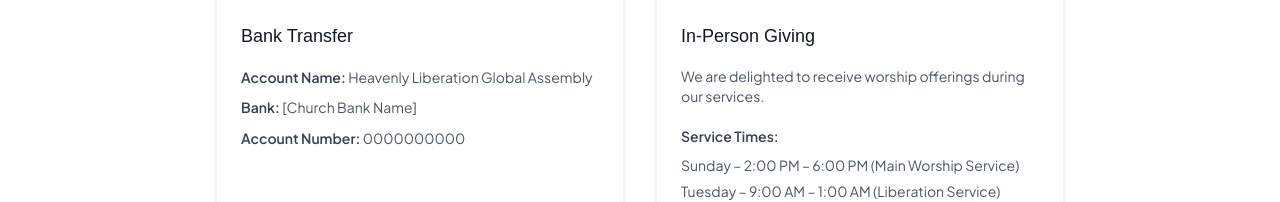
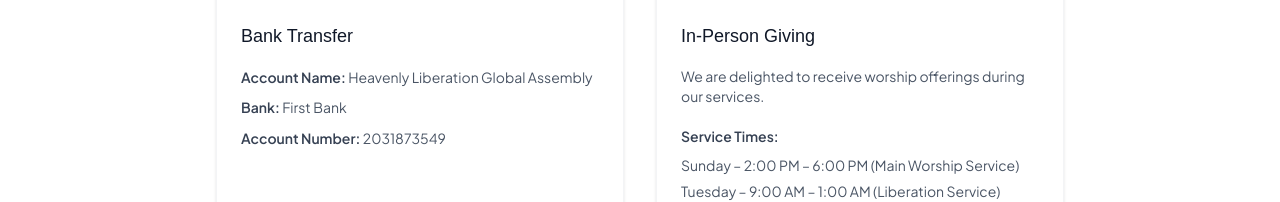
Before and after one commit to davemayor2/Heavenly-Liberation-Website, a Next.js app: page /giving in a window 1280 px wide. Shown: the part 1589-1791 px from the top of the page. Built offline with nearby package versions, Linux system fonts and the light colour scheme; a web font is replaced by a local one.

Commit message:
Adjusted bank acct

```diff
--- a/app/giving/page.tsx
+++ b/app/giving/page.tsx
@@ -318,11 +318,11 @@ export default function GivingPage() {
                     </p>
                     <p>
                       <span className="font-semibold text-gray-700">Bank:</span>{" "}
-                      [Church Bank Name]
+                      First Bank
                     </p>
                     <p>
                       <span className="font-semibold text-gray-700">Account Number:</span>{" "}
-                      0000000000
+                      2031873549
                     </p>
                   </div>
                 </div>
```
